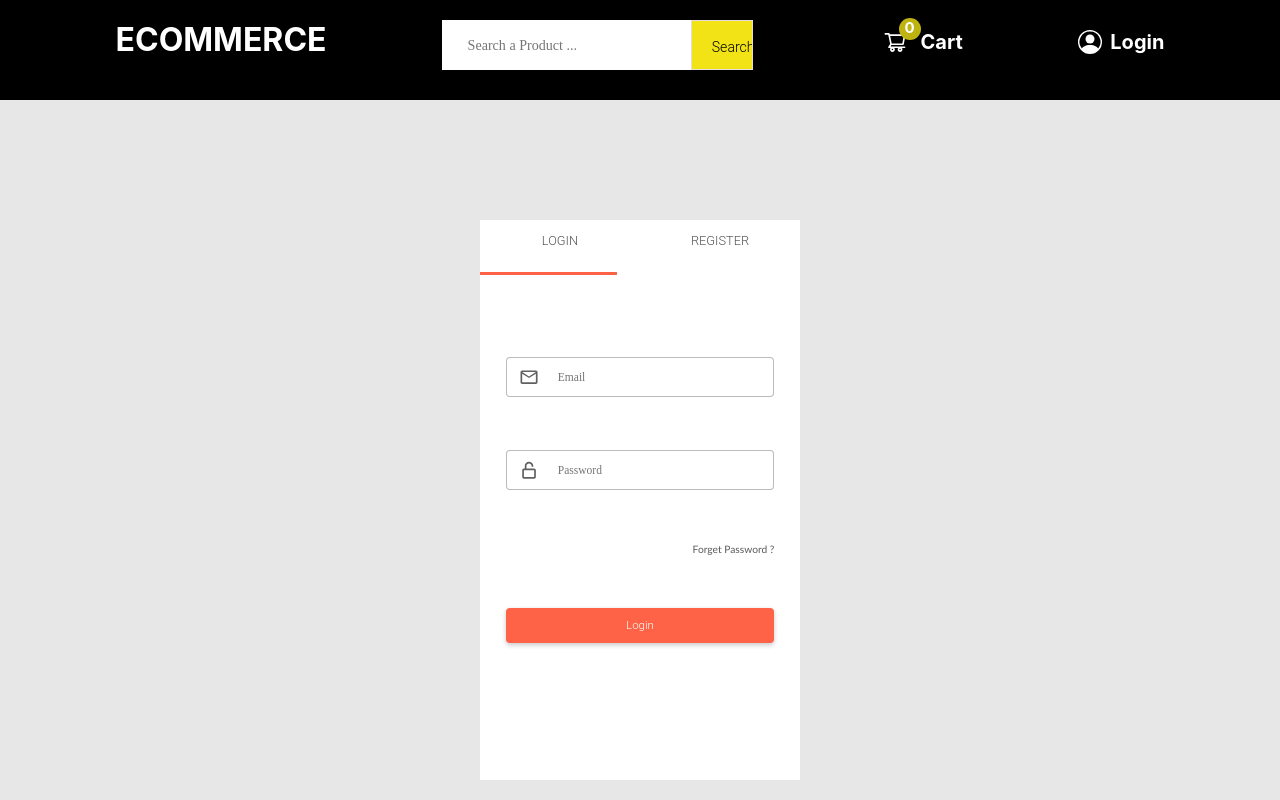
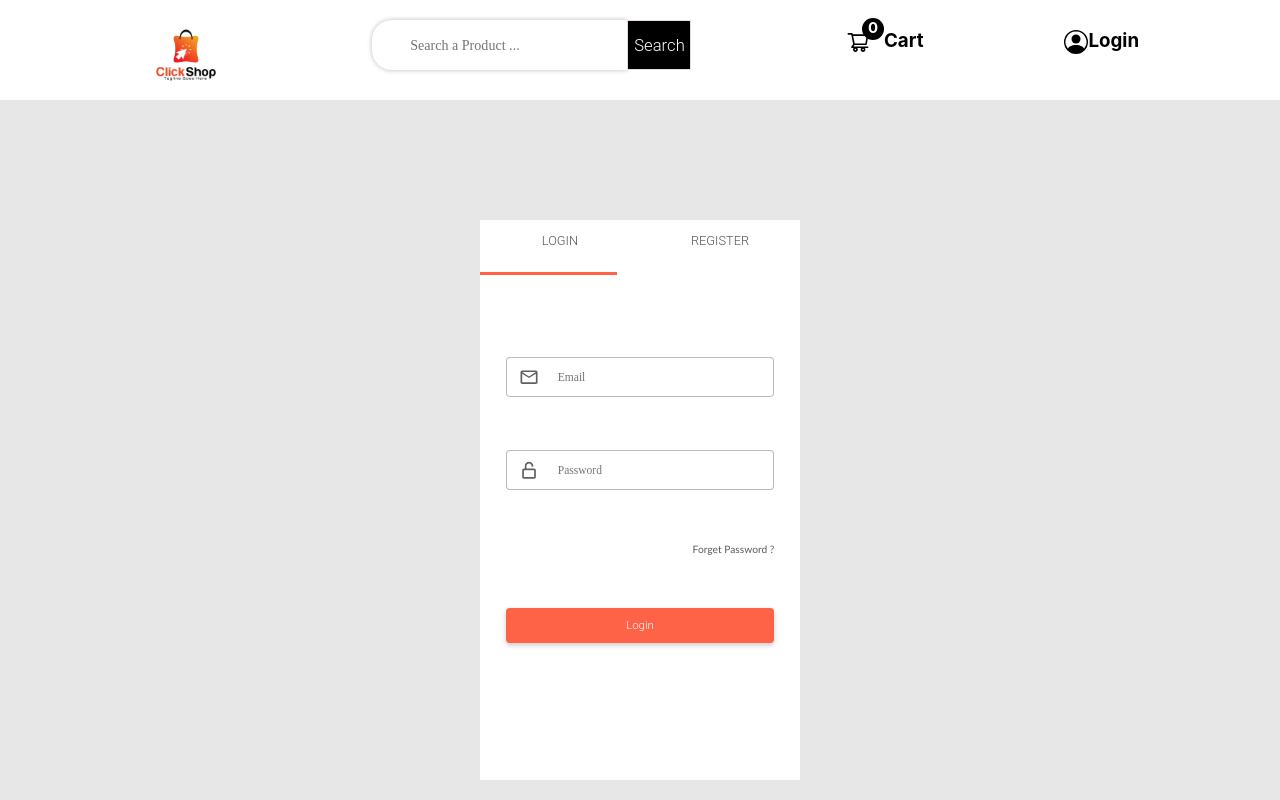
Before and after one commit to nitinkondhari03/E-COMMERCE, a React (Create React App) app in the folder frontend/: page /login in a window 1280 px wide. Shown: the top 800 px of the page. Built offline with nearby package versions, Linux system fonts and the light colour scheme; no server answers.

Commit message:
add this file

```diff
--- a/frontend/package.json
+++ b/frontend/package.json
@@ -3,6 +3,7 @@
   "version": "0.1.0",
   "private": true,
   "dependencies": {
+    "@chakra-ui/icons": "^2.1.1",
     "@chakra-ui/react": "^2.7.1",
     "@emotion/react": "^11.11.1",
     "@emotion/styled": "^11.11.0",
--- a/frontend/src/App.js
+++ b/frontend/src/App.js
@@ -12,7 +12,6 @@ import UserOptions from "./component/layout/Header/UserOptions"
 function App() {
   const dispatch = useDispatch();
   const { isAuthenticated, user } = useSelector((state) => state.user);
-
   useEffect(()=>{
     dispatch(loadUser());
   },[])
@@ -21,6 +20,8 @@ function App() {
     <Header/>
     <AllRoutes/>
    <Footer/>
+
+
     </div>
   );
 }
--- a/frontend/src/component/Home/Slider.jsx
+++ b/frontend/src/component/Home/Slider.jsx
@@ -26,13 +26,14 @@ const Slider = ({sliderImageUrl}) => {
     <div>
       <Carousel
         responsive={responsive}
-        // autoPlay={true}
+        autoPlay={true}
         swipeable={true}
         draggable={true}
         // showDots={true}
         infinite={true}
         partialVisible={false}
         dotListClass="custom-dot-list-style"
+        arrows={false}
 
 
       >
--- a/frontend/src/component/Home/SliderUp.jsx
+++ b/frontend/src/component/Home/SliderUp.jsx
@@ -1,7 +1,6 @@
 import React from "react";
 import Carousel from "react-multi-carousel";
 import "react-multi-carousel/lib/styles.css";
-import "./Slider.css";
 import {Box,Text,Image} from "@chakra-ui/react"
 const responsive = {
   desktop: {
@@ -50,7 +49,7 @@ const sliderImageUrl = [
 ];
 const SliderUp= () => {
   return (
-    <div style={{backgroundColor:"teal"}}>
+    <div style={{backgroundColor:"teal",hight:"100%"}}>
       <Carousel
         responsive={responsive}
         autoPlay={true}
@@ -60,13 +59,14 @@ const SliderUp= () => {
         infinite={true}
         partialVisible={false}
         dotListClass="custom-dot-list-style"
+        arrows={false}
 
 
       >
         {sliderImageUrl.map((imageUrl, index) => {
           return (
-            <Box  key={index}>
-              <Box > <Image style={{height:'100%',width:"100%"}}src={imageUrl.url} alt="movie" /></Box>
+            <Box h="100%" key={index}>
+             <Image h={'100%'} w={'100%'} src={imageUrl.url} alt="movie" />
 
             </Box>
           );
--- a/frontend/src/component/Order/MyOrders.js
+++ b/frontend/src/component/Order/MyOrders.js
@@ -77,15 +77,10 @@ const MyOrders = () => {
                     "2xl": "40%",
                   }}
                   h={"100%"}
-
-
                 >
-
                   <Image
                     w={"100%"}
-
-                   h={"auto"}
-
+                    h={"90%"}
                     src={el.orderItems[0].image}
                     alt="Caffe Latte"
                   />
--- a/frontend/src/component/Product/Search.css
+++ b/frontend/src/component/Product/Search.css
@@ -3,35 +3,39 @@
   height: 50px;
   display: flex;
   width: 100%;
-
 }
 .searchBox > input[type="text"] {
   box-shadow: 0 0 5px rgba(0, 0, 0, 0.274);
   background-color: white;
   border: none;
   color: rgba(0, 0, 0, 0.637);
-  padding: 1vmax 2vmax;
+  padding: 1vmax 3vmax;
   width: 80%;
   outline: none;
-  border-radius: 0%;
+  border-top-left-radius: 20px;
+  border-bottom-left-radius: 20px;
   font: 300 1.1vmax cursive;
   box-sizing: border-box;
   height: 100%;
 }
 
 .searchBox > input[type="submit"] {
-  padding: 18px 17px 15px 20px;
   border-radius: 0%;
-  background-color: rgb(241, 227, 22);
-
+  background-color: black;
   border: none;
   width: 20%;
-  font: 300 1.1vmax "Roboto";
+  font: 300 1.3vmax "Roboto";
   cursor: pointer;
-  color: rgb(0, 0, 0);
+  color: white;
   transition: all 0.5s;
   border: 1px solid rgb(231, 219, 219);
   height: 100%;
+  padding-top: 2px;
+  padding-bottom: 2px;
+  text-align: center;
+  align-items: center;
+  align-content: center;
+
 }
 
 .searchBox > input[type="submit"]:hover {
@@ -49,7 +53,6 @@
     width: 80%;
     height: 100%;
     font: 300 4vw cursive;
-
   }
 
   .searchBox > input[type="submit"] {
--- a/frontend/src/component/layout/Header/Drower.jsx
+++ b/frontend/src/component/layout/Header/Drower.jsx
@@ -61,10 +61,11 @@ export default function AccountMenu() {
             src={user.avatar.url ? user.avatar.url : "/Profile.png"}
             alt="Profile"
           />
-          <h3 className="names">{user.name}</h3>
-          <h3><FiChevronDown style={{color:" rgb(190, 179, 17)"}}/></h3>
           </IconButton>
         </Tooltip>
+        <h3 onClick={handleClick} className="names">{user.name}</h3>
+        <h3 onClick={handleClick}><FiChevronDown style={{color:"black"}}/></h3>
+
       </Box>
       <Menu
         anchorEl={anchorEl}
--- a/frontend/src/component/layout/Header/Header.css
+++ b/frontend/src/component/layout/Header/Header.css
@@ -8,12 +8,13 @@
 .nav{
   width: 100%;
   height: 100px;
-  background-color: black;
+  background-color: rgb(255, 255, 255);
+  box-shadow: rgba(0, 0, 0, 0.15) 1.95px 1.95px 2.6px;
 }
 h1{
   margin-bottom: 10px;
   margin-top: 10px;
-  color: rgb(255, 255, 255);
+  color: balck;
 }
 
 .nav1{
@@ -58,7 +59,7 @@ height: 100px;
   }
   .ptages{
     width: 22px;
-    background-color: rgb(190, 179, 17);
+    background-color:black;
     height: 22px;
     position:relative;
     margin-top: -42px;
@@ -68,24 +69,27 @@ height: 100px;
     font-size: 15px;
   }
   .signin{
-    color: white;
+    color: black;
   }
-  .cartsig{
-    color: white;
-  }
+
   .names{
-    color: white;
+    color: black;
     font-size: 20px;
     margin-left: 8px;
   }
   .logins{
-    color: white;
+    color: black;
     font-size: 20px;
     margin-left: 8px;
   }
-  .cartsig>h3{
-    color: white;
-    font-size: 20px;
+  .cartsig{
+
+  height: 100%;
+  color: black;
+  }
+  .cartsig>h5{
+    text-align: center;
+
   }
 @media screen and (max-width: 600px) {
   .search1{
@@ -117,7 +121,7 @@ height: 100px;
 .cartsig>h2{
 font-size: 25px;
 }
-.cartsig>h3{
+.cartsig>h4{
   font-size: 17px;
   margin-top: 25px;
   }
--- a/frontend/src/component/layout/Header/Header.jsx
+++ b/frontend/src/component/layout/Header/Header.jsx
@@ -11,6 +11,7 @@ import AccountMenu from "./Drower"
 import { GiHamburgerMenu } from 'react-icons/gi'
 import { useNavigate } from "react-router-dom";
 import Categorys from "./Categorys";
+import clickshop from "../../../images/clickshop.avif"
 const Header = () => {
   const navigates=useNavigate()
   const { isAuthenticated, user } = useSelector((state) => state.user);
@@ -30,18 +31,20 @@ const Header = () => {
       <div className="nav1">
         <div style={{display:'flex'}}>
           <h3 className="hambuer"><GiHamburgerMenu/></h3>
-       <h1 onClick={Home}>ECOMMERCE</h1>
+        <img onClick={Home} style={{margin:'auto'}}  height={'90px'} src={clickshop} alt="Logo"/>
         </div>
         <div className="search">
          <Search/>
         </div>
         <div onClick={Carts} className="cartsig" style={{display:'flex'}}>
-        <h2><AiOutlineShoppingCart/><p className="ptages">{cartItems.length}</p></h2>
-        <h3>Cart</h3>
+        <h2 ><AiOutlineShoppingCart/><p className="ptages">{cartItems.length}</p></h2>
+        <h3 style={{color:"black"}}>Cart</h3>
         </div>
         <div className="signin"style={{display:'flex'}}>
           {isAuthenticated ? (<AccountMenu />):<h2><BsPersonCircle onClick={Logins}/></h2>}
-           {!isAuthenticated && <h3 className="logins" onClick={Logins}  >Login</h3>}
+
+           {!isAuthenticated && <h3 style={{color:"black"}}  onClick={Logins}>Login</h3>}
+
 
         </div>
       </div>
```
Also changed, not shown: frontend/src/images/clickshop.avif (added), 1 other file (tests, documents, lock files or other folders).
